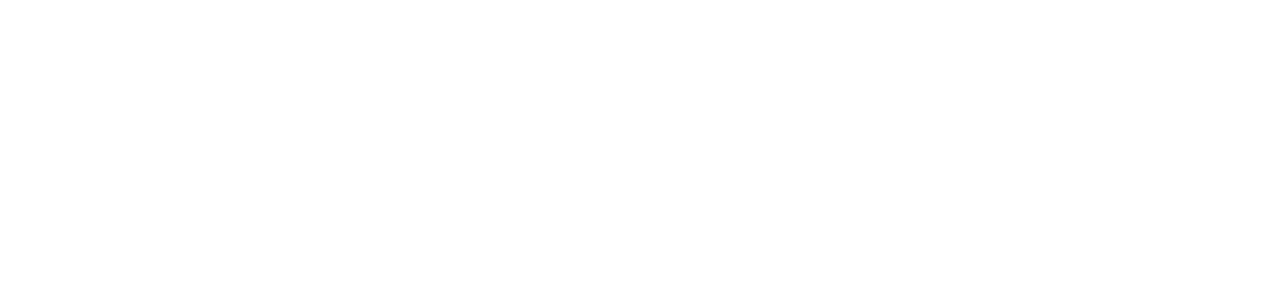
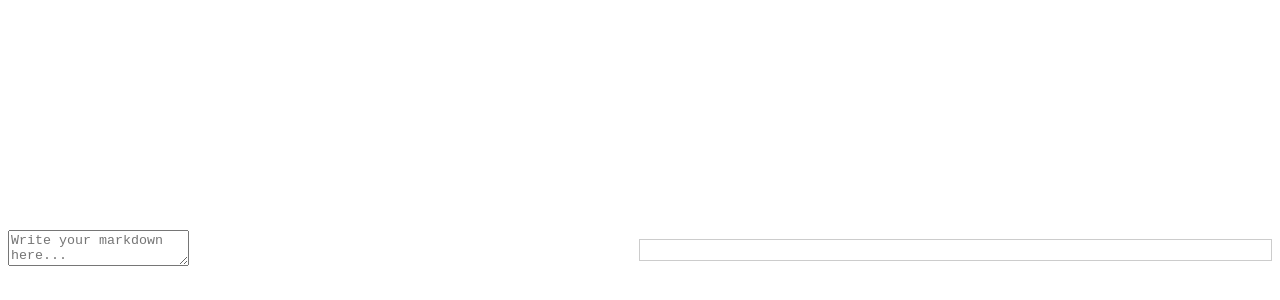
Before and after one commit to acciojob/markdown-Vedprakash321, a React app: page / in a window 1280 px wide. Shown: the part 158-458 px from the top of the page. Built offline with nearby package versions, Linux system fonts and the light colour scheme.

Commit message:
change code

```diff
--- a/src/components/App.js
+++ b/src/components/App.js
@@ -1,30 +1,41 @@
-// App.js
-import React, { useState } from 'react';
-import '../styles/App.css';
+import React, { useState, useEffect } from 'react';
+
+
+import './../styles/App.css';
 
 const App = () => {
   const [markdown, setMarkdown] = useState('');
+  const [isLoading, setIsLoading] = useState(false);
 
-  const convertToHTML = (markdownText) => {
-    return { __html: markdownText.replace(/(?:\r\n|\r|\n)/g, '<br>') };
-  };
+  useEffect(() => {
+    // Simulate loading process
+    setIsLoading(true);
+    setTimeout(() => {
+      setIsLoading(false);
+    }, 2000);
+  }, [markdown]);
 
-  const handleChange = (event) => {
+  const handleMarkdownChange = (event) => {
     setMarkdown(event.target.value);
   };
 
   return (
-    <div className="preview">
-    {markdown && (
-      <>
-        <h1>Markdown Preview</h1>
-        <div
-          className="markdown-content"
-          dangerouslySetInnerHTML={{ __html: markdown }}
-        ></div>
-      </>
-    )}
-  </div>
+    <div className="app">
+      <div className="textarea">
+        <textarea
+          value={markdown}
+          onChange={handleMarkdownChange}
+          placeholder="Write your markdown here..."
+        />
+      </div>
+      <div className="preview">
+        {isLoading ? (
+          <p className="loading">Loading...</p>
+        ) : (
+          <div dangerouslySetInnerHTML={{ __html: markdown }} />
+        )}
+      </div>
+    </div>
   );
 };
 
--- a/src/index.js
+++ b/src/index.js
@@ -2,11 +2,6 @@
 import ReactDOM from "react-dom";
 import App from "./components/App";
 
-ReactDOM.render(
-  <div>
 
-      <App />
 
-  </div>,
-  document.getElementById("root")
-);
+ReactDOM.render(<App />, document.getElementById("root"));
--- a/src/styles/App.css
+++ b/src/styles/App.css
@@ -1,17 +1,22 @@
-/* App.css */
 .app {
   display: flex;
+  justify-content: space-around;
+  align-items: center;
+  height: 100vh;
 }
 
 .textarea {
   flex: 1;
-    height: 100vh;
-    padding: 20px;
+  margin-right: 20px;
 }
 
 .preview {
   flex: 1;
-    height: 100vh;
-    padding: 20px;
+  border: 1px solid #ccc;
+  padding: 10px;
   overflow-y: auto;
 }
+
+.loading {
+  font-weight: bold;
+}
```
Lines whose indentation alone changed are shown as unchanged.
